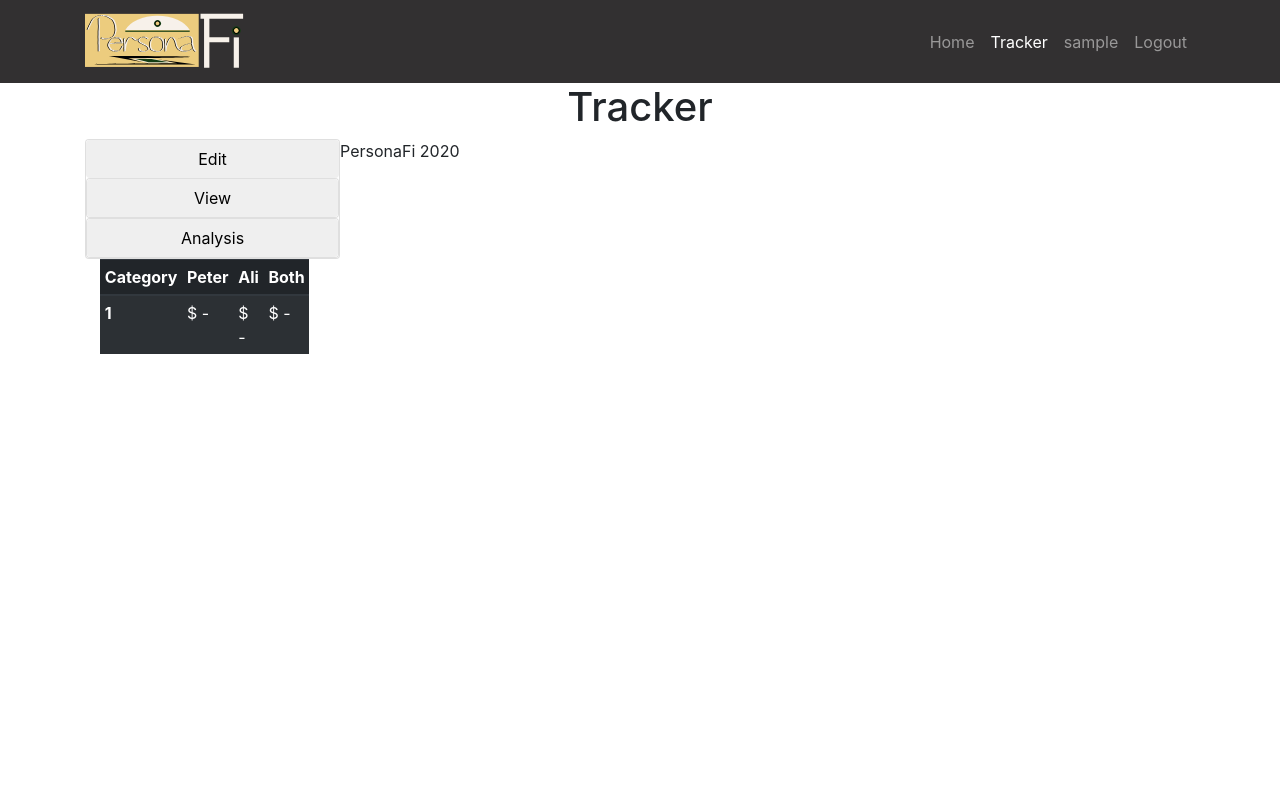
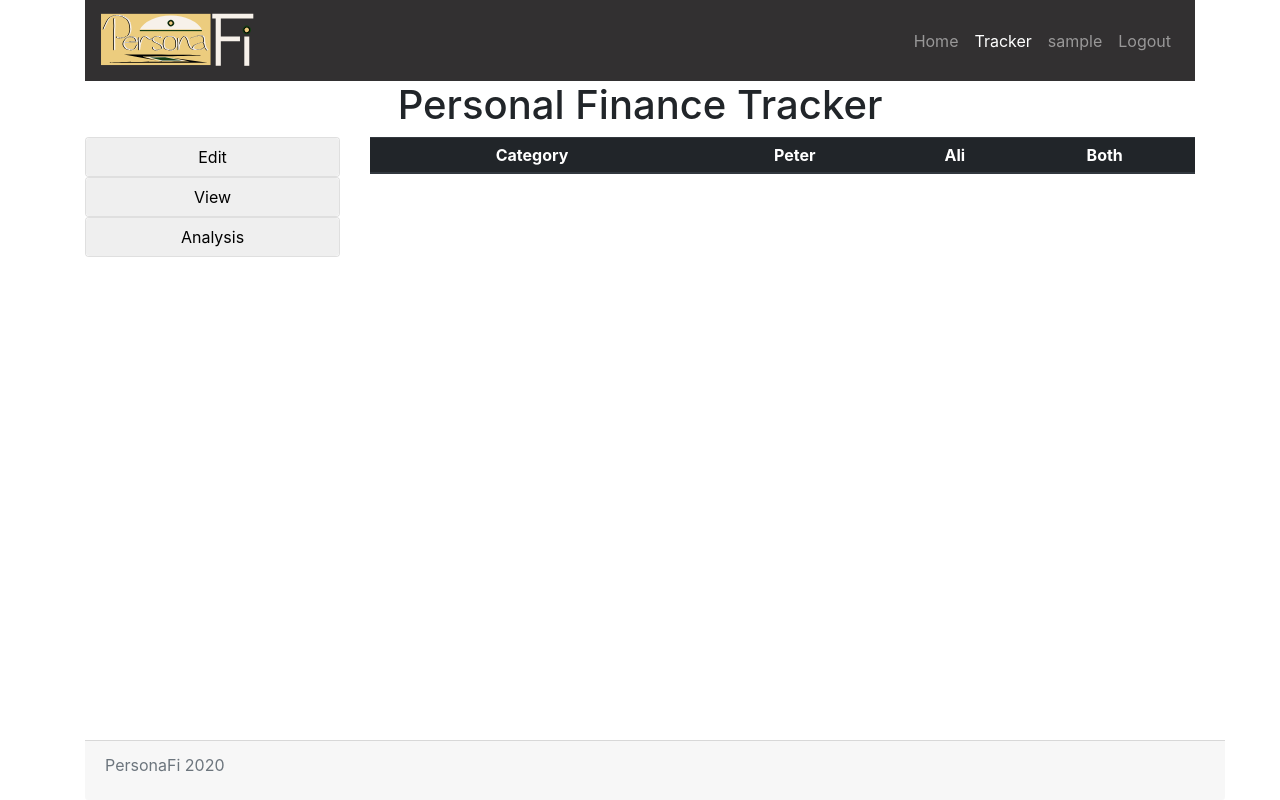
Before and after one commit to petervuyk456/persona_finance, a Flask app: page /tracker/ in a window 1280 px wide. Run offline with Flask 2, Linux system fonts and the light colour scheme; the visitor is signed in with stand-in values (Sample User, id 1); lists and menus that the app fills with data are empty; parts of the project's set-up code (start-up, migrations or seed data) failed here and were passed over; some libraries are stand-ins or nearby versions.

Commit message:
Fixed config settings, added sticky footer, changes styling of flask flash messages, and refactored seed_db and create_db code into test_data.py

```diff
--- a/services/web/manage.py
+++ b/services/web/manage.py
@@ -2,7 +2,7 @@ import os
 from flask.cli import FlaskGroup
 
 from project import db, create_app
-from project.auth.models import User
+from test_data import generate_td, reset_db
 
 env = os.environ.get('FLASK_ENV', 'development')
 app = create_app('project.config.%sConfig' % env.capitalize())
@@ -11,27 +11,12 @@ cli = FlaskGroup(app)
 
 @cli.command('create_db')
 def create_db():
-    User.drop_collection()
+    reset_db()
 
 
 @cli.command('seed_db')
 def seed_db():
-    admin1 = User(username='smyth', role='admin')
-    user1 = User(username='holan', role='user')
-    user2 = User(username='thegreat', role='user')
-    admin1.set_password('12345671')
-    user1.set_password('1234561')
-    user2.set_password('abcd1234')
-    admin1.save()
-    user1.save()
-    user2.save()
-
-    user1.active_share.append(user2.id)
-    user1.active_peek.append(user2.id)
-    user2.active_share.append(user1.id)
-    user2.active_peek.append(user1.id)
-    user1.save()
-    user2.save()
+    generate_td()
 
 
 if __name__ == "__main__":
--- a/services/web/project/config.py
+++ b/services/web/project/config.py
@@ -4,14 +4,11 @@ basedir = os.path.abspath(os.path.dirname(__file__))
 
 
 class Config(object):
-    MONGODB_HOST = os.getenv(
-        "DATABASE_URL", "mongodb+srv://dbUser:2YwlVplZsrhS9eOy@personafi.ofvfl.mongodb.net/Authentication?retryWrites=true&w=majority")
+    MONGODB_HOST = os.getenv("DATABASE_URL")
     STATIC_FOLDER = f'{os.getenv("APP_FOLDER")}/project/static'
     SEND_FILE_MAX_AGE_DEFAULT = 10
     SECRET_KEY = os.getenv("SECRET_KEY")
     WTF_CSRF_SECRET_KEY = os.getenv('WTF_CSRF_SECRET_KEY')
-    SECRET_KEY = '\xba\x00\x81\xb3\xd9\xef\x8cm\xcf\xa8\xbaF\xa2\xd6\x8c\xd2\xbd2\xba):\x98B\xe3'
-    WTF_CSRF_SECRET_KEY = '\xb1\x91$[[Ou\x1d\xac\xa1\x03\x1cJ\xd7\xc6l\x02\x9bW\x1a>$T\x1b'
 
 
 class ProductionConfig(Config):
--- a/services/web/project/static/css/style.css
+++ b/services/web/project/static/css/style.css
@@ -60,6 +60,13 @@ p {
   margin: 20px 10px 10px 10px;
 }
 
+#footer {
+  position: absolute;
+  bottom: 0;
+  width: 100%;
+  height: 60px; /* Height of the footer */
+}
+
 .pagination > li > a {
   background-color: var(--white);
   color: var(--black);
--- a/services/web/project/templates/base.html
+++ b/services/web/project/templates/base.html
@@ -13,6 +13,15 @@
 <body>
 {% include 'navbar.html' %}
 <div class="container">
+    {% with messages = get_flashed_messages(with_categories=true) %}
+      {% if messages %}
+        {% for category, message in messages %}
+        <div class="alert alert-{{ category }}" role="alert">
+          {{ message }}
+        </div>
+        {% endfor %}
+      {% endif %}
+    {% endwith %}
     {% block body %}
     {% endblock %}
     {% include 'footer.html' %}
--- a/services/web/project/templates/footer.html
+++ b/services/web/project/templates/footer.html
@@ -1 +1 @@
-<div class="row">PersonaFi 2020</div>
+<div id="footer" class="container card-footer text-muted">PersonaFi 2020</div>
--- a/services/web/project/templates/navbar.html
+++ b/services/web/project/templates/navbar.html
@@ -1,5 +1,5 @@
-<nav id="navbar" class="navbar navbar-expand-lg navbar-dark">
 <div class="container">
+  <nav id="navbar" class="navbar navbar-expand-lg navbar-dark">
   <a class="navbar-brand" href={{ url_for('home.index') }}>
     <img id="logo" alt="PersonaFi Logo" src={{ url_for('static', filename='img/personafi_logo.svg') }}>
   </a>
@@ -49,5 +49,5 @@
       {% endif %}
     </ul>
   </div>
-  </div>
-</nav>
+  </nav>
+</div>
--- /dev/null
+++ b/services/web/project/templates/tracker/macros.html
@@ -0,0 +1,27 @@
+{% macro generate_cf_table(user, both=True, months=all, friends=all) %}
+<table class="table table-striped table-dark table-hover table-sm">
+  <thead>
+    <tr class="text-center">
+      <th scope="col">Category</th>
+      <th scope="col">Peter</th>
+      <th scope="col">Ali</th>
+      {% if both %}
+      <th scope="col">Both</th>
+      {% endif %}
+    </tr>
+  </thead>
+  <tbody>
+    {% for row in user.cash_flows %}
+    <tr>
+      <th scope="row">1</th>
+      <td>$ -</td>
+      <td>$ -</td>
+      {% if both %}
+      <td>$ -</td>
+      {% endif %}
+    </tr>
+    {% endfor %}
+  </tbody>
+</table>
+
+{% endmacro %}
--- a/services/web/project/templates/tracker/main.html
+++ b/services/web/project/templates/tracker/main.html
@@ -1,8 +1,8 @@
-{% extends "base.html" %} {% block title %}PersonaFi ~ Tracker{% endblock %}
-{%block body %}
-<h1>Tracker</h1>
+{% extends "base.html" %} {% block title %}PersonaFi ~ Tracker{% endblock %} {%
+import 'tracker/macros.html' as macros %} {%block body %}
+<h1>Personal Finance Tracker</h1>
 <div class="row">
-  <div class="col-lg-3">
+  <div class="col-xl-3">
     <div class="card">
       <button
         id="button_main"
@@ -29,9 +29,7 @@
             Add User
           </button>
           <div class="collapse" id="collapseAddUser">
-            <div class="card card-body">
-              <input
-            </div>
+            <div class="card card-body"></div>
           </div>
           <button
             id="button_sub"
@@ -45,9 +43,7 @@
             Add Category
           </button>
           <div class="collapse" id="collapseAddCategory">
-            <div class="card card-body">
-
-            </div>
+            <div class="card card-body"></div>
           </div>
         </div>
       </div>
@@ -55,7 +51,7 @@
     <div class="card">
       <button
         id="button_main"
-        class="btn
+        class="btn"
         type="button"
         data-toggle="collapse"
         data-target="#collapseView"
@@ -85,25 +81,8 @@
       </div>
     </div>
   </div>
-  <div class="col-lg-9">
-    <table class="table table-striped table-dark table-hover table-sm">
-      <thead>
-        <tr>
-          <th scope="col">Category</th>
-          <th scope="col">Peter</th>
-          <th scope="col">Ali</th>
-          <th scope="col">Both</th>
-        </tr>
-      </thead>
-      <tbody>
-        <tr>
-          <th scope="row">1</th>
-          <td>$ -</td>
-          <td>$ -</td>
-          <td>$ -</td>
-        </tr>
-      </tbody>
-    </table>
+  <div class="col-xl-9">
+    {{ macros.generate_cf_table(user, friends=user.active_peek) }}
   </div>
 </div>
 {% endblock %}
--- a/services/web/project/tracker/controllers.py
+++ b/services/web/project/tracker/controllers.py
@@ -1,4 +1,7 @@
 from flask import Blueprint, render_template
+from flask_login import current_user, login_required
+
+from project import logger
 
 tracker_blueprint = Blueprint(
     'tracker',
@@ -13,5 +16,6 @@ PAGE_NUMBER = 1
 
 
 @tracker_blueprint.route('/')
+@login_required
 def index():
-    return render_template('tracker/main.html')
+    return render_template('tracker/main.html', user=current_user)
```
Also changed, not shown: services/web/test_data.py (added, +25 -0 lines).
